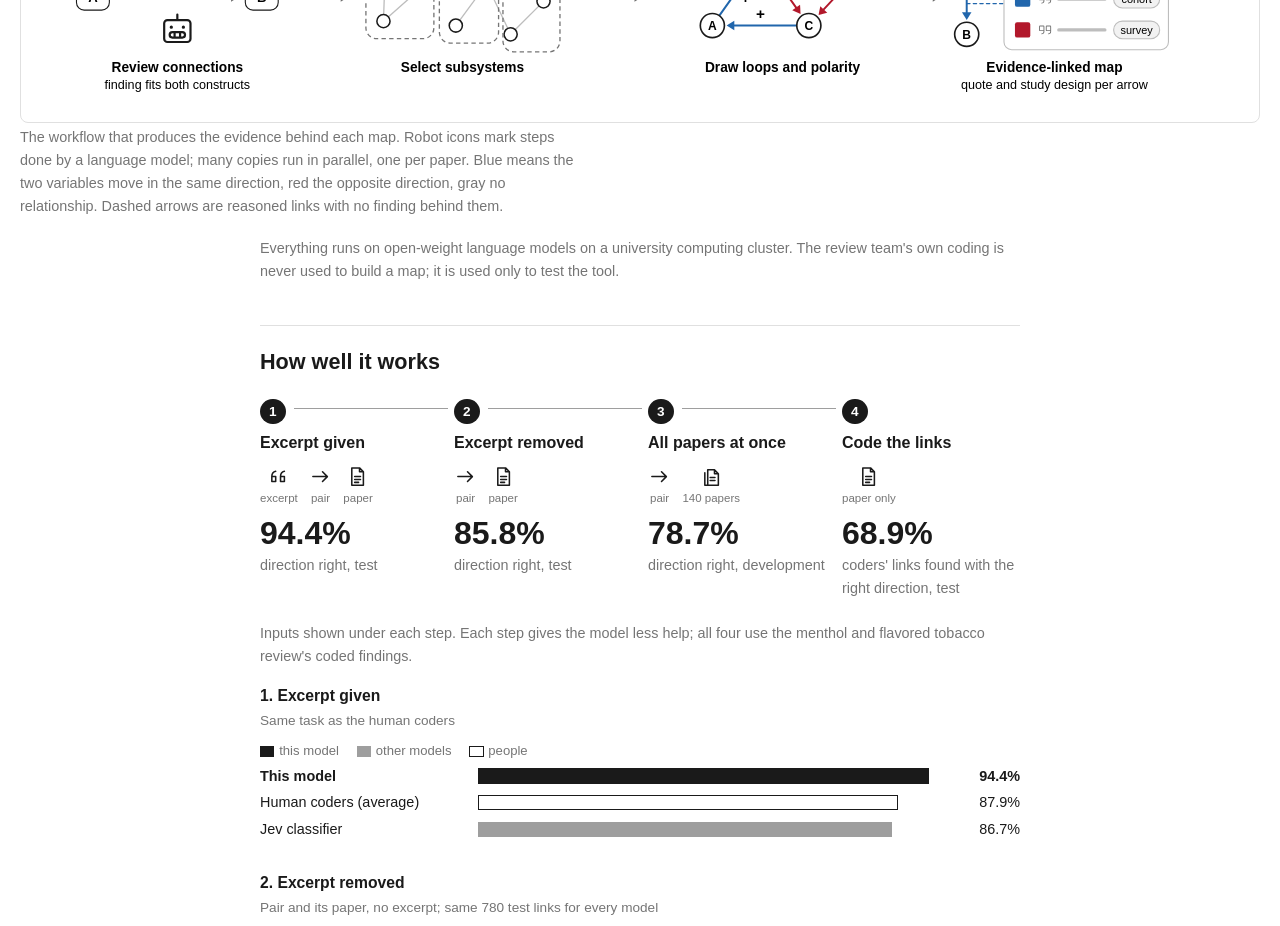
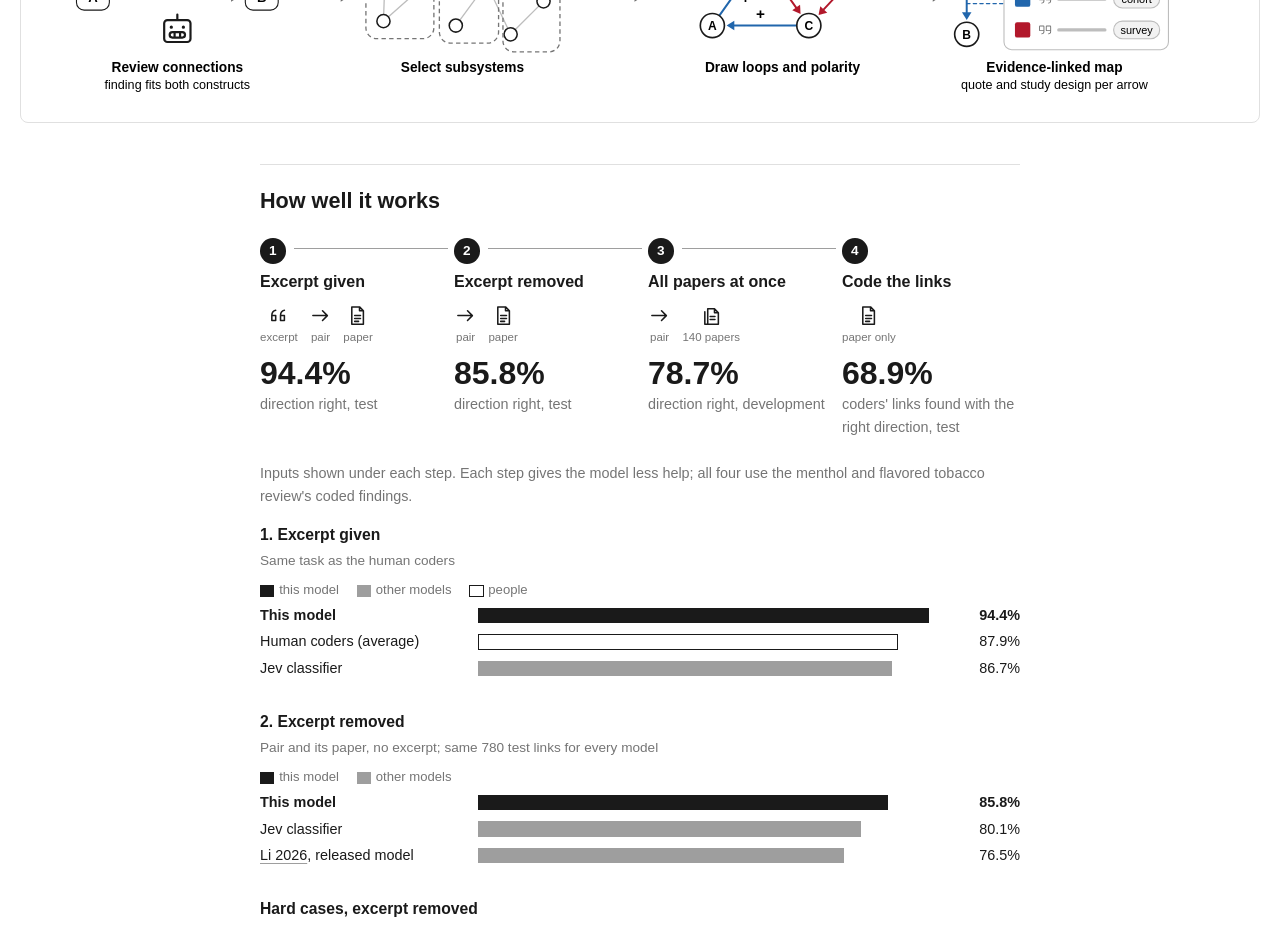
Before and after one commit to claytonulm/claytonulm.github.io, a plain HTML site: page cld/index.html in a window 1280 px wide. Shown: the part 1200-2126 px from the top of the page. Drawn offline with Linux system fonts and the light colour scheme.

Commit message:
CLD page: remove figure caption and note under How it works

```diff
--- a/cld/index.html
+++ b/cld/index.html
@@ -158,9 +158,7 @@ footer { border-top: 1px solid var(--rule); margin-top: 3rem; padding: 1.2rem 0
       <img src="fig/workflow_c.svg" width="1100" height="234" loading="lazy" alt="Panel c, map building. Connections are reviewed, subsystems are selected, loops and polarity are drawn, and every arrow on the final map links to its quotes and study designs.">
     </div>
     <p class="soft small hint">Scroll sideways to see the whole figure.</p>
-    <p class="soft small caption">The workflow that produces the evidence behind each map. Robot icons mark steps done by a language model; many copies run in parallel, one per paper. Blue means the two variables move in the same direction, red the opposite direction, gray no relationship. Dashed arrows are reasoned links with no finding behind them.</p>
   </figure>
-  <p class="soft small">Everything runs on open-weight language models on a university computing cluster. The review team's own coding is never used to build a map; it is used only to test the tool.</p>
 
   <h2 id="accuracy">How well it works</h2>
   <div class="ladder">
```
